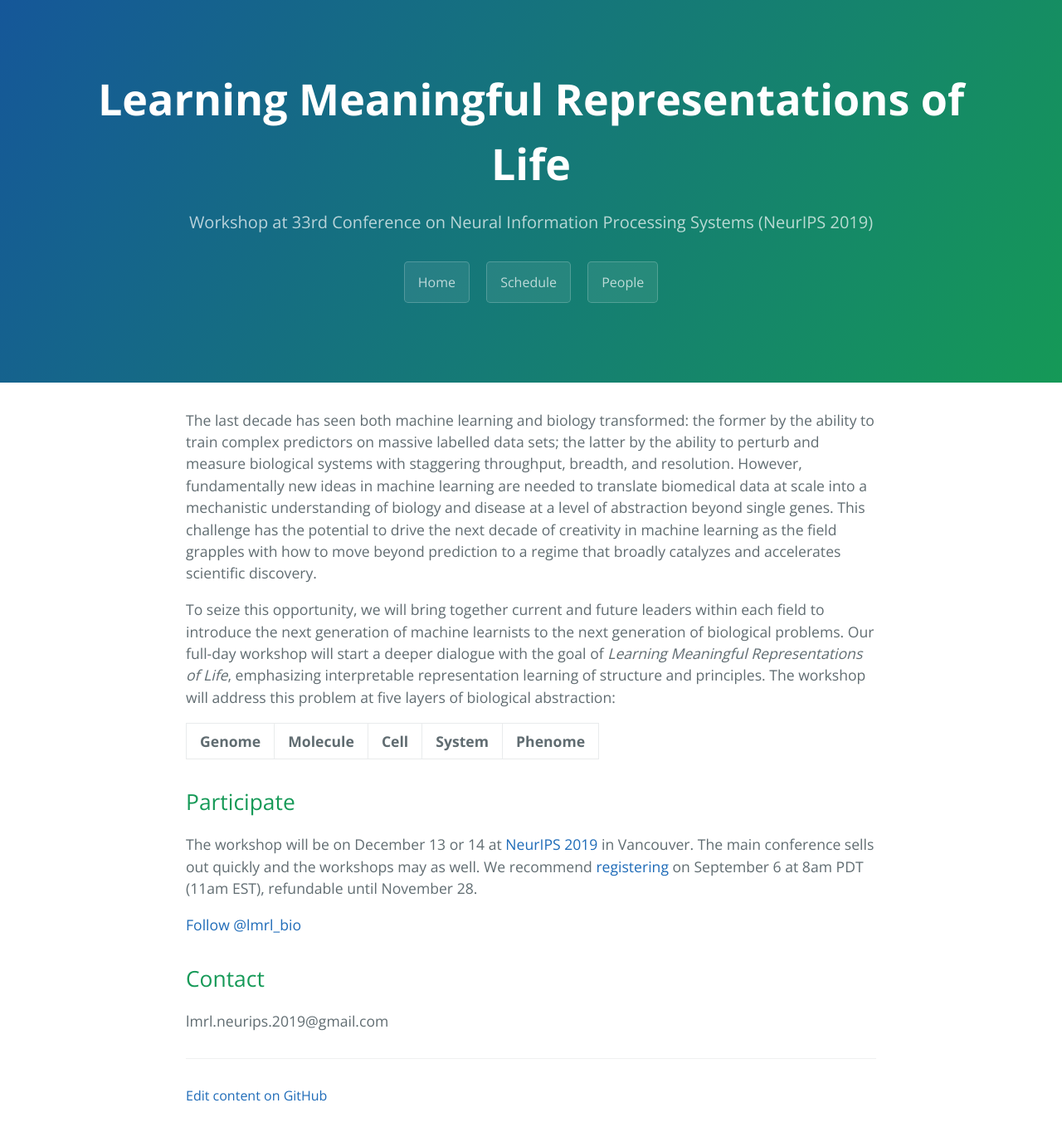
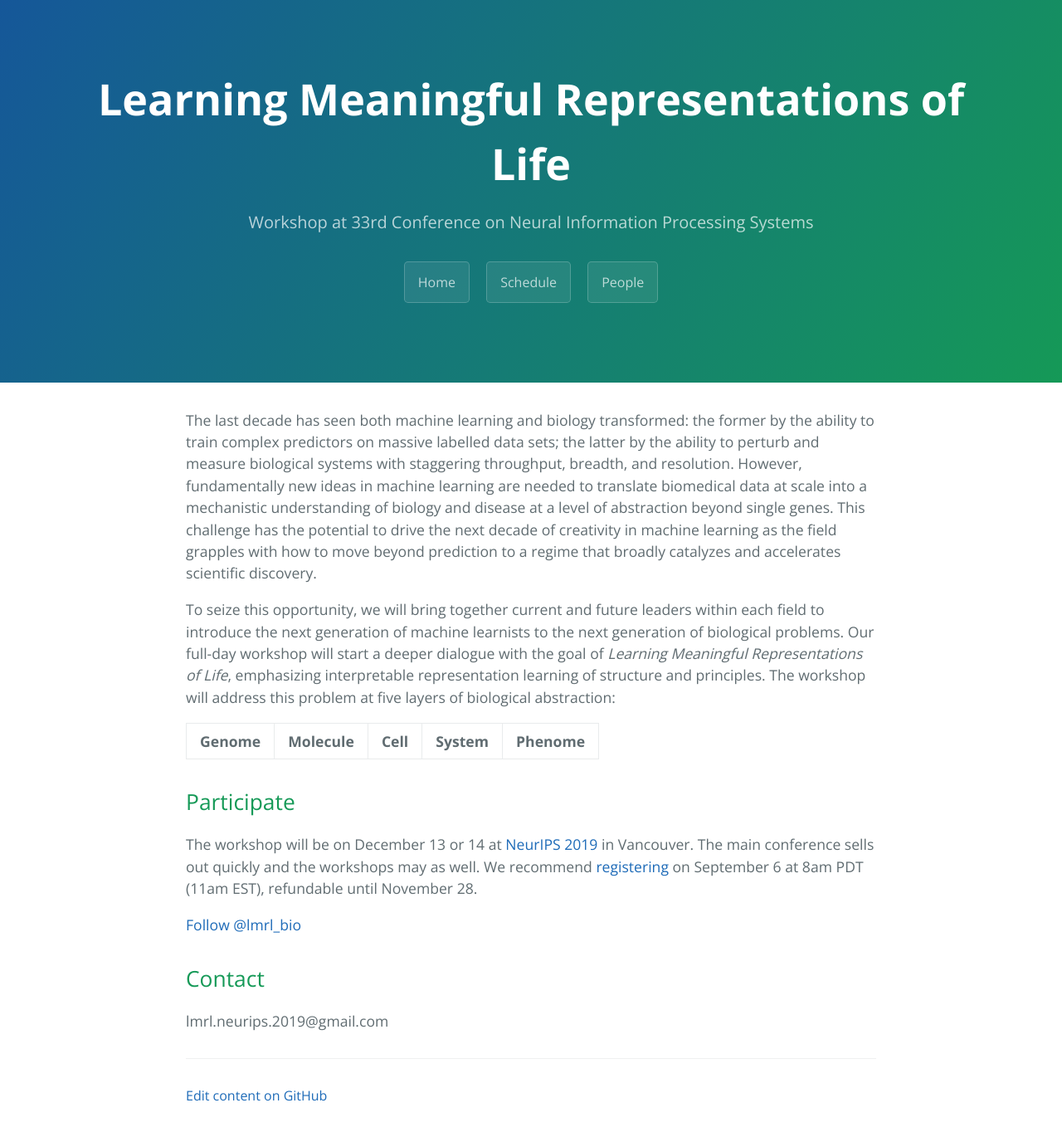
Before and after one commit to lmrl-bio/lmrl-bio.github.io, a Jekyll site: the page built from index.md, in a window 1280 px wide. Shown: the whole page at 83% size. Built offline with Jekyll 4.4.1, drawn with Linux system fonts in a browser that asks for light colours; comment, search, counter and statistics services are not loaded.

Commit message:
Update _config.yml

```diff
--- a/_config.yml
+++ b/_config.yml
@@ -1,4 +1,4 @@
 title: Learning Meaningful Representations of Life
 description:
-  Workshop at 33rd Conference on Neural Information Processing Systems (NeurIPS 2019)
+  Workshop at 33rd Conference on Neural Information Processing Systems
 theme: jekyll-theme-cayman
```
